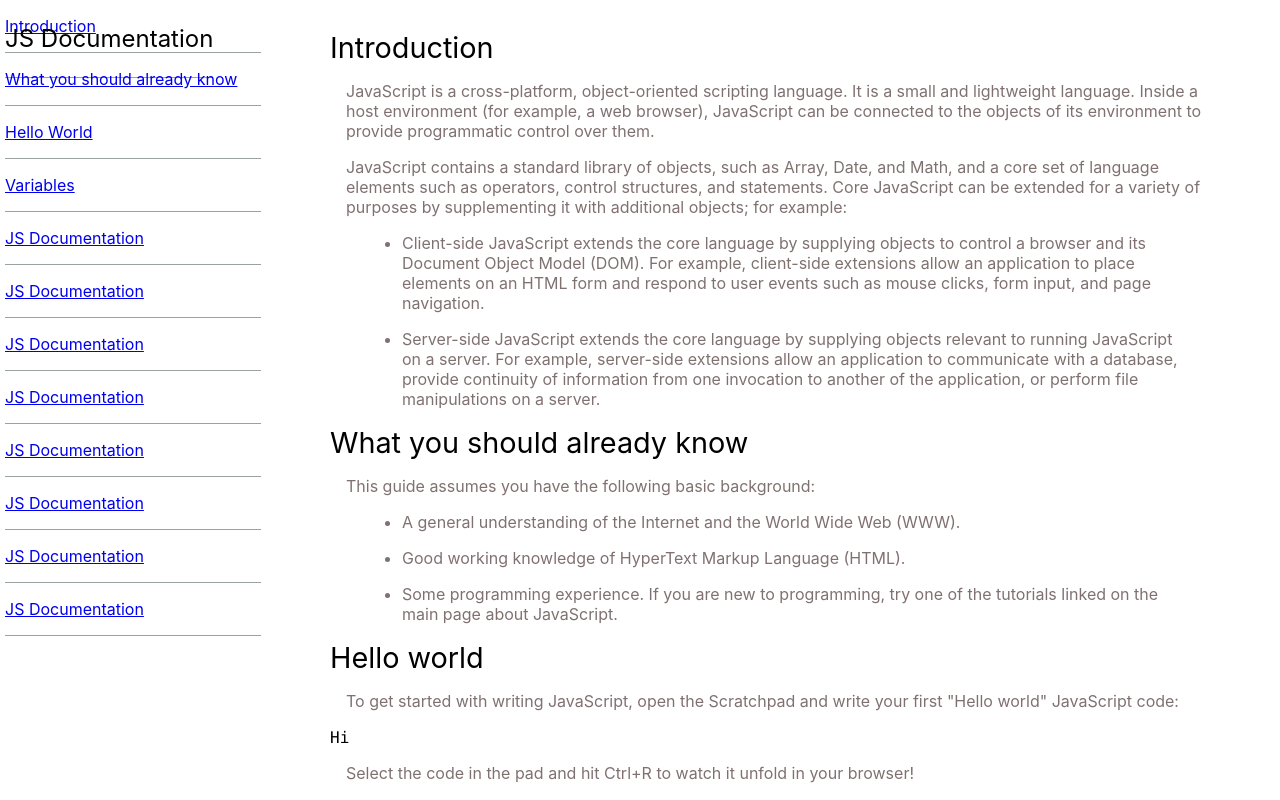
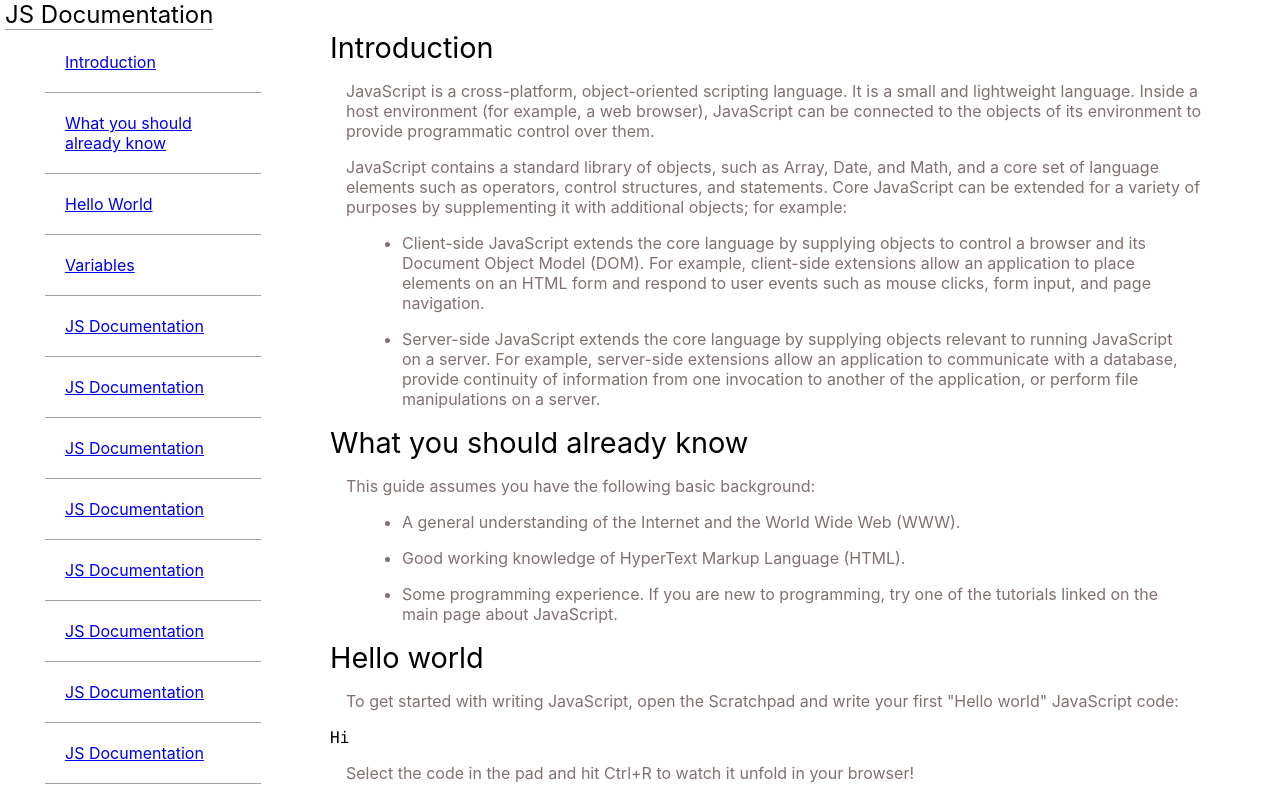
Before and after one commit to Bhavin789/Basic-HTML-CSS, a React (Create React App) app: page /documentation in a window 1280 px wide. Shown: the top 800 px of the page. Built offline with nearby package versions, Linux system fonts and the light colour scheme.

Commit message:
HTML: update semantics for navbar, WIP

```diff
--- a/src/css/documentation.css
+++ b/src/css/documentation.css
@@ -4,7 +4,7 @@
   display: flex;
   flex-direction: column;
   padding: 0px 5px;
-  max-height: 100vh;
+  height: 100%;
   overflow-y: auto;
   position: fixed;
   top: 0;
@@ -12,16 +12,26 @@
   width: 20%;
 }
 
+#navbar li {
+  padding: 20px;
+  list-style: none;
+  border-bottom: 1px solid rgba(0, 22, 22, 0.4);
+}
+
+#navbar ul {
+  max-height: 88%;
+  margin-top: 2em;
+}
+
 .nav-link.header {
   font-size: 1.5em;
   border-bottom: 1px solid rgba(0, 22, 22, 0.4);
   position: fixed;
 }
-
+/*
 .nav-link {
   padding: 1em 0;
-  border-bottom: 1px solid rgba(0, 22, 22, 0.4);
-}
+} */
 
 .content {
   padding: 30px;
--- a/src/pages/DocumentationPage.tsx
+++ b/src/pages/DocumentationPage.tsx
@@ -9,42 +9,68 @@ const DocumentationPage = () => {
     <div id="main-doc">
       <nav id="navbar">
         <header className="nav-link header">JS Documentation</header>
+        <ul>
+          <li>
             <a href="#Introduction" className="nav-link">
               Introduction
             </a>
+          </li>
+          <li>
             <a href="#What_you_should_already_know" className="nav-link">
               What you should already know
             </a>
+          </li>
+          <li>
             <a href="#Hello_World" className="nav-link">
               Hello World
             </a>
+          </li>
+          <li>
             <a href="#Variables" className="nav-link">
               Variables
             </a>
+          </li>
+          <li>
             <a href="#" className="nav-link">
               JS Documentation
             </a>
+          </li>
+          <li>
             <a href="#" className="nav-link">
               JS Documentation
             </a>
+          </li>
+          <li>
             <a href="#" className="nav-link">
               JS Documentation
             </a>
+          </li>
+          <li>
             <a href="#" className="nav-link">
               JS Documentation
             </a>
+          </li>
+          <li>
             <a href="#" className="nav-link">
               JS Documentation
             </a>
+          </li>
+          <li>
             <a href="#" className="nav-link">
               JS Documentation
             </a>
+          </li>
+          <li>
             <a href="#" className="nav-link">
               JS Documentation
             </a>
+          </li>
+          <li>
             <a href="#" className="nav-link">
               JS Documentation
             </a>
+          </li>
+        </ul>
       </nav>
       <div className="content">
         <Section headerTitle="Introduction">
```
Also changed, not shown: 1 other file (tests, documents, lock files or other folders). Lines whose indentation alone changed are shown as unchanged.
